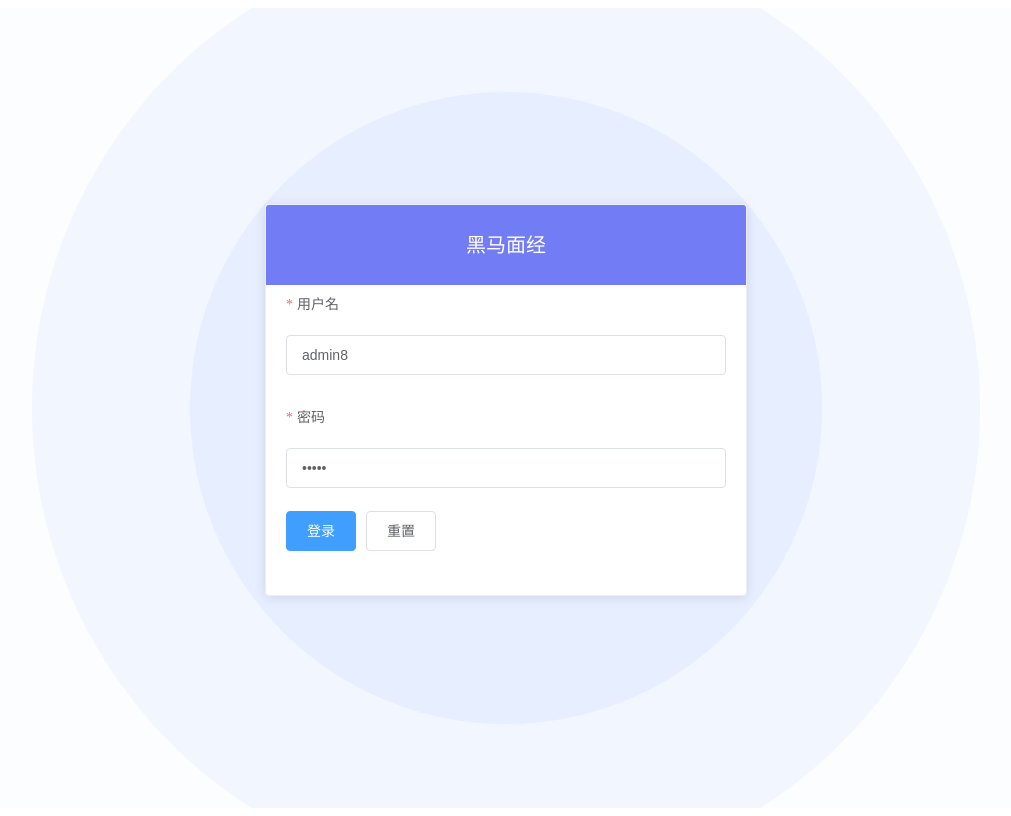
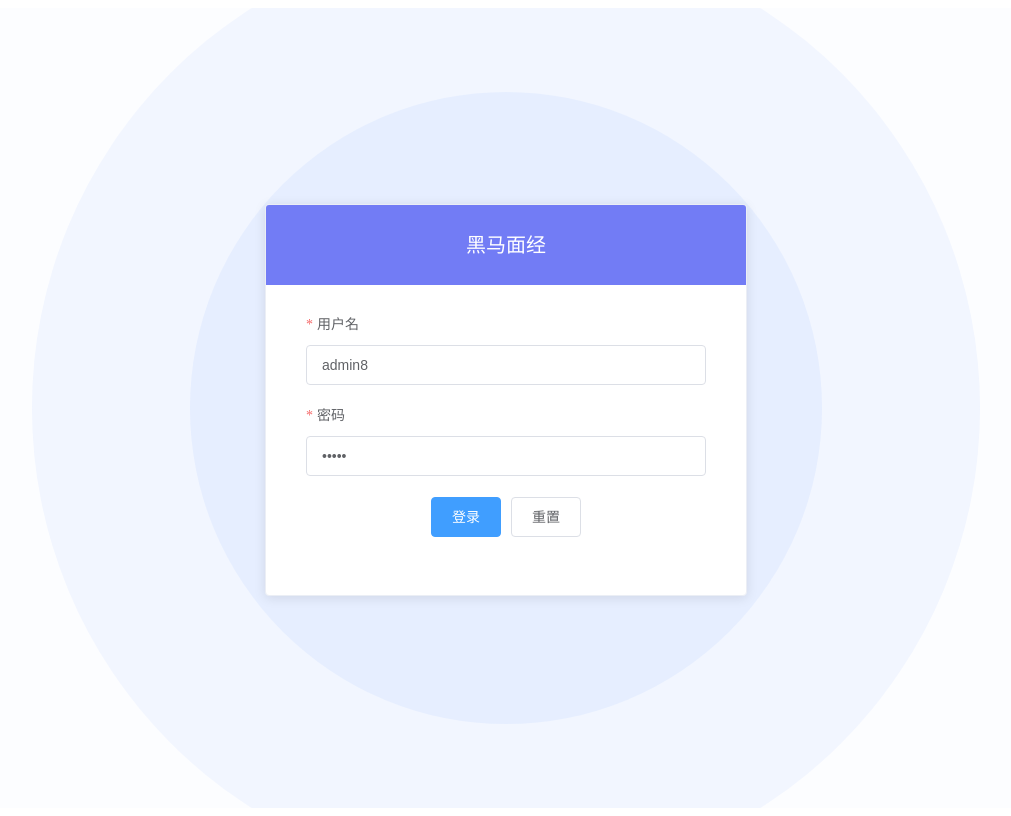
Before and after one commit to buding12/mj-pc, a Vue app: page /#/login in a window 1280 px wide. Shown: the whole page, without its empty margins (134-1145 px from the left). Built offline with nearby package versions, Linux system fonts and the light colour scheme.

Commit message:
登陆页面样式

```diff
--- a/src/views/login/index.vue
+++ b/src/views/login/index.vue
@@ -17,7 +17,7 @@
           <el-input v-model="formData.password" type="password"></el-input>
         </el-form-item>
         <!-- 登录 -->
-        <el-form-item>
+        <el-form-item class="btn-box">
           <el-button type="primary" @click="submit">登录</el-button>
           <el-button>重置</el-button>
         </el-form-item>
@@ -109,8 +109,20 @@ export default {
     color: #fff;
   }
   .box-banner {
-    padding: 0 20px;
-    height: 310px;
+    padding: 0 40px;
+    margin-top: 20px;
+    .btn-box{
+      margin-top: 20px;
+      text-align: center;
+    }
+  }
+  ::v-deep {
+    .el-form--label-top .el-form-item__label {
+      padding: 0 !important;
+    }
+  }
+  .el-form-item{
+    margin-bottom: 10px;
   }
 }
 </style>
```
